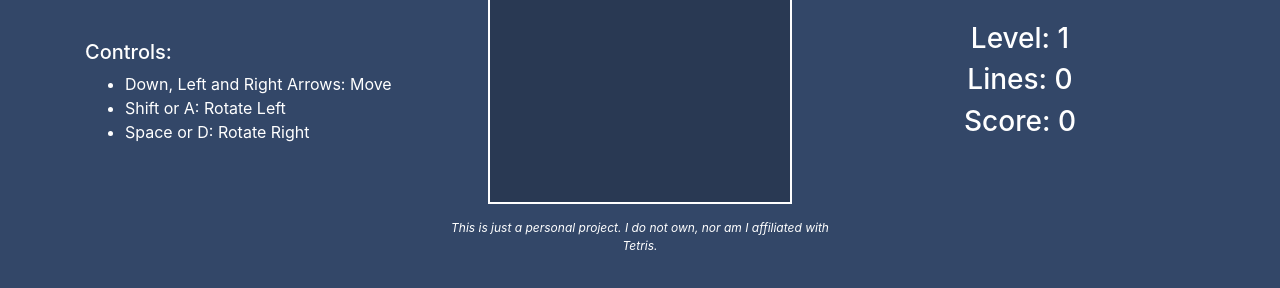
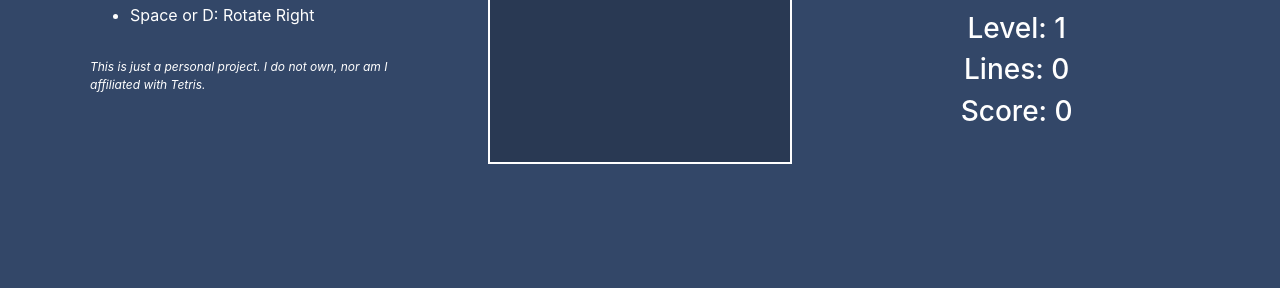
Before and after one commit to deannacodes/tetris_spa, a Vue app: page / in a window 1280 px wide. Shown: the part 534-822 px from the top of the page. After the commit the page ends 800 px from the top, so only its background shows below. Built offline with nearby package versions, Linux system fonts and the light colour scheme; no server answers.

Commit message:
fixed scroll issue

```diff
--- a/src/assets/style.css
+++ b/src/assets/style.css
@@ -3,6 +3,9 @@ body {
     background: #334768;
     color: white !important;
 
+}
+.container {
+    padding: 20px;
 }
 
 .high-scores {
--- a/src/components/App.vue
+++ b/src/components/App.vue
@@ -1,6 +1,6 @@
 <template>
   <div id="app">
-    <div class="container" style="padding-top:30px;">
+    <div class="container">
       <h1 class="text-center">T E T R I S</h1>
 
       <div id="game-box" class="row align-items-center justify-content-center">
@@ -14,14 +14,15 @@
                 <li>Space or D: Rotate Right</li>
               </ul>
           </div>
+          <p class="footnote">This is just a personal project. I do not own, nor am I affiliated with Tetris.</p>
         </div>
 
         <div
           class="col-md-4 align-items-center justify-content-center text-center"
-          style="padding:50px 0;"
+          style="padding-top:20px;"
         >
           <game></game>
-          <p class="footnote">This is just a personal project. I do not own, nor am I affiliated with Tetris.</p>
+
         </div>
 
         <div class="col-md-4 align-self-start text-center">
--- a/src/components/Game.vue
+++ b/src/components/Game.vue
@@ -560,6 +560,7 @@ export default {
   mounted() {
     window.addEventListener("keydown", e => {
       var key = e.which || e.keyCode;
+      e.preventDefault();
       if (key === 37) {
         this.left();
       } else if (key == 39) {
```
